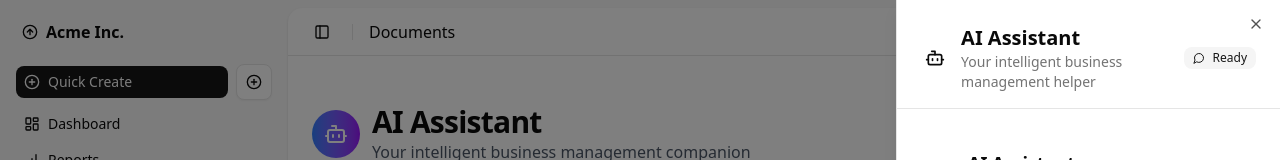
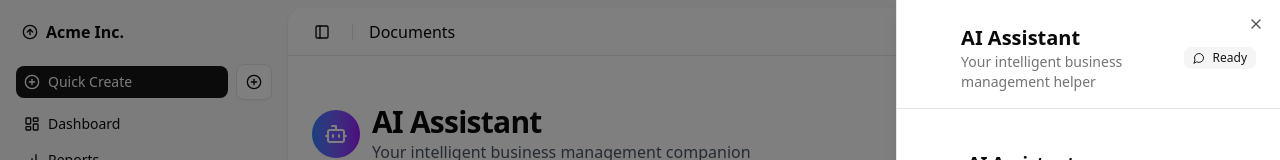
Before and after one commit to ismailbouaich/gt-management-front, a Next.js app: page /dashboard/ai-assistant in a window 1280 px wide. Both pictures are taken after a click on the button 1236 px from the left and 692 px from the top of the page. Shown: the top 160 px of the page. Built offline with nearby package versions, Linux system fonts and the light colour scheme.

Commit message:
refactor: clean up FloatingAIButton component for improved readability

```diff
--- a/src/components/floating-ai-button.jsx
+++ b/src/components/floating-ai-button.jsx
@@ -36,7 +36,7 @@ export function FloatingAIButton() {
             <SheetHeader className="p-6 pb-4 border-b flex-shrink-0">
               <div className="flex items-center gap-3">
                 <div className="flex items-center justify-center w-10 h-10 rounded-full">
-                  <Bot className="h-5 w-5" />
+                  <Bot className="h-5 w-5 text-white" />
                 </div>
                 <div>
                   <SheetTitle className="text-xl">AI Assistant</SheetTitle>
```
